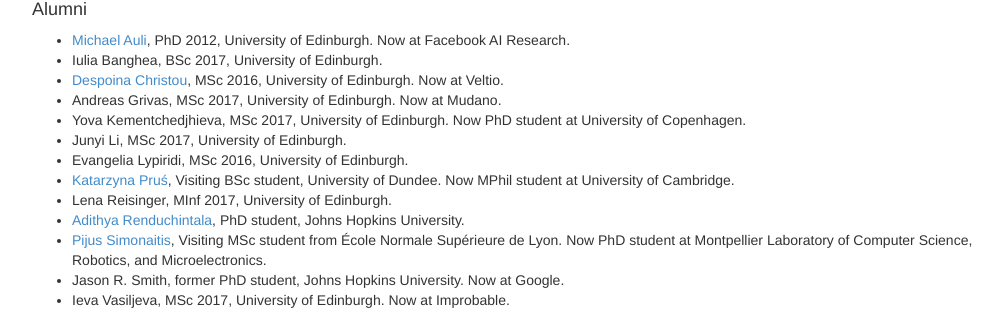
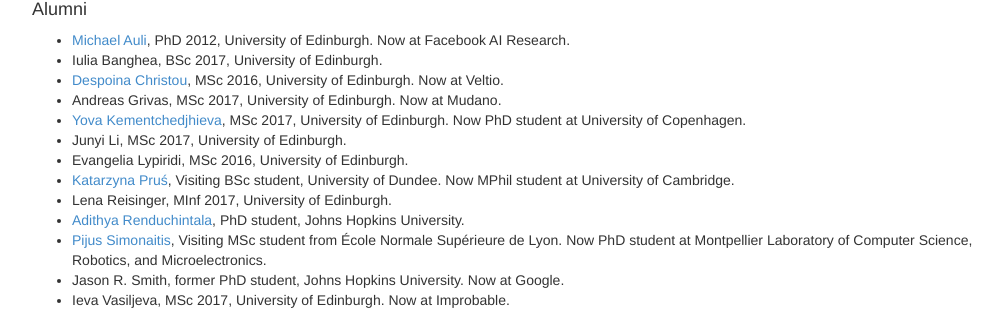
Before and after one commit to alopez/alopez.github.com, a Jekyll site: the page built from collaborators.html, in a window 1280 px wide and 900 px high, scrolled down 1218 px. Shown: the part 148-458 px from the top of the window, without its empty margins (223-1225 px from the left). Built offline with Jekyll 4.4.1, drawn with Linux system fonts in a browser that asks for light colours; some of the changed lines change nothing that is shown.

Commit message:
Update link

```diff
--- a/collaborators.html
+++ b/collaborators.html
@@ -120,6 +120,7 @@ former-students:
   -
     name: Yova Kementchedjhieva
     img: edi
+    url: https://yovakem.github.io/
     tagline: MSc 2017, University of Edinburgh. Now PhD student at University of Copenhagen.
     description: Visualizing and understanding linguistic properties learned by neural networks
   -
```
